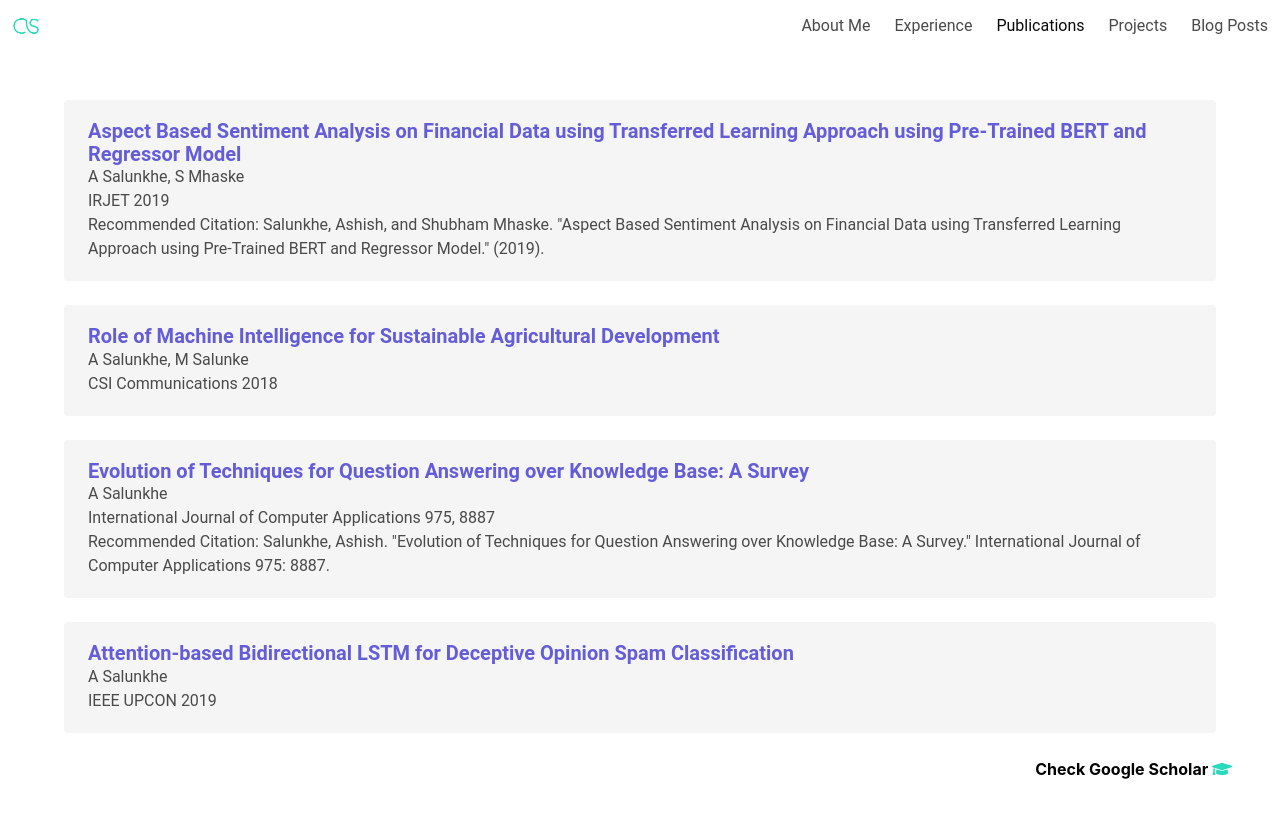
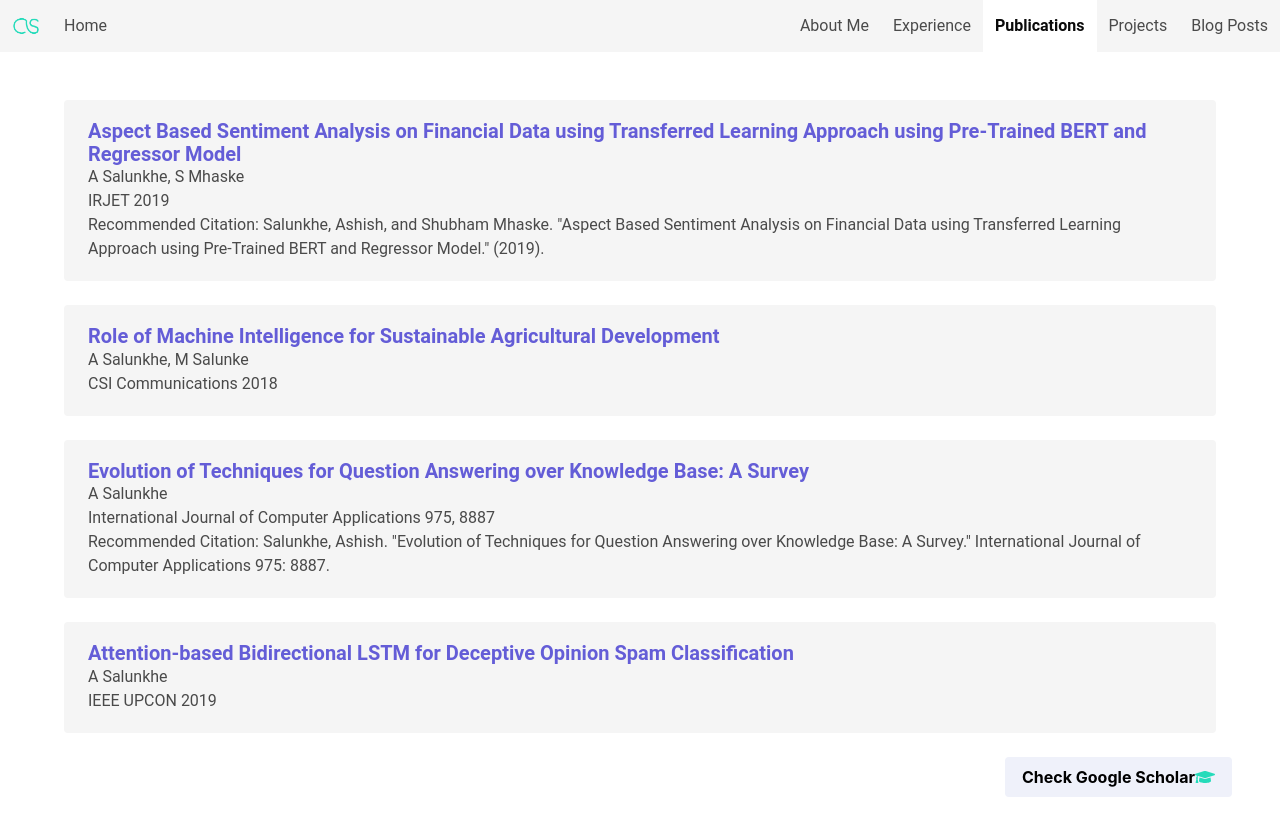
Before and after one commit to pilakavil/ashish-salunkhe-github, a plain HTML site: page publication.html in a window 1280 px wide. Drawn offline with nearby package versions, Linux system fonts and the light colour scheme.

Commit message:
Updated Nav

```diff
--- a/publication.html
+++ b/publication.html
@@ -13,6 +13,7 @@
         <nav class="navbar is-fixed-top roboto">
             <div class="navbar-brand">
                 <a href="index.html" class="navbar-item"><img class="image" src="img/home.png" alt="Homepage"></a>
+                <a href="index.html" class="navbar-item">Home</a>
                 <a role="button" class="navbar-burger"  data-target="navMenu" aria-label="menu" aria-expanded="false">
                     <span aria-hidden="true"></span>
                     <span aria-hidden="true"></span>
@@ -57,7 +58,7 @@
                     <div class="level-item"> </div>
                 </div>
                 <div class="level-right">
-                    <p class="level-item"><a style="color: black; font-weight: bold; text-decoration: none;" href="#">Check Google Scholar <i class="fas fa-graduation-cap" style="color: #25DBBA"></i> </a></p>
+                    <p class="level-item"><a class="button is-link is-light" style="color: black; font-weight: bold; text-decoration: none;" href="#">Check Google Scholar<i class="fas fa-graduation-cap" style="color: #25DBBA"></i></a></p>
                 </div>
             </div>
         </section>
--- a/style.css
+++ b/style.css
@@ -16,3 +16,11 @@
     padding: 10px;
     font-size: 24px;
 }
+.is-active {
+    color: #000000;
+    font-weight: bold;
+    background-color: #ffffff !important;
+}
+.navbar {
+    background-color: #f5f5f5;
+}
```
Also changed, not shown: about_me.html (+1 -0 lines), blog_posts.html (+1 -0 lines), experience.html (+1 -0 lines), index.html (+1 -0 lines), projects.html (+1 -0 lines).
